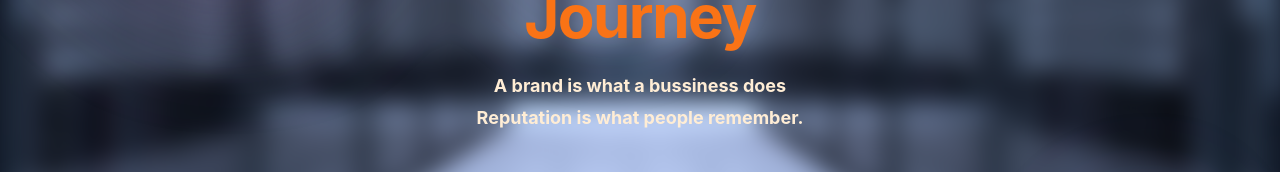
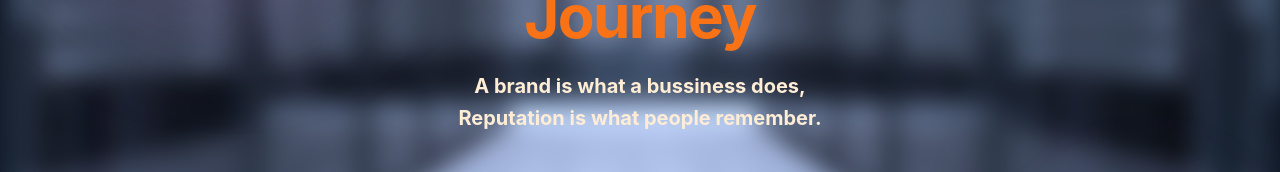
Before and after one commit to LimJH2002/syslogic, a React (Create React App) app: page / in a window 1280 px wide. Shown: the part 354-526 px from the top of the page. Built offline with nearby package versions, Linux system fonts and the light colour scheme.

Commit message:
Add syslogic icon

```diff
--- a/public/index.html
+++ b/public/index.html
@@ -2,7 +2,7 @@
 <html lang="en">
   <head>
     <meta charset="utf-8" />
-    <link rel="icon" href="%PUBLIC_URL%/favicon.ico" />
+    <link rel="icon" href="./syslogic-icon.png" />
     <meta name="viewport" content="width=device-width, initial-scale=1" />
     <meta name="theme-color" content="#000000" />
     <meta
--- a/src/views/Landing.jsx
+++ b/src/views/Landing.jsx
@@ -26,8 +26,8 @@ export default function Landing() {
             <h1 className="text-4xl font-bold tracking-tight text-orange-500 sm:text-6xl">
               Pioneering Your IT Journey
             </h1>
-            <p className="mt-6 text-lg leading-8 text-orange-100 font-bold">
-              A brand is what a bussiness does <br />
+            <p className="mt-6 text-xl leading-8 text-orange-100 font-bold">
+              A brand is what a bussiness does, <br />
               Reputation is what people remember.
             </p>
             <div className="mt-10 flex items-center justify-center gap-x-6">
```
Also changed, not shown: public/manifest.json.
